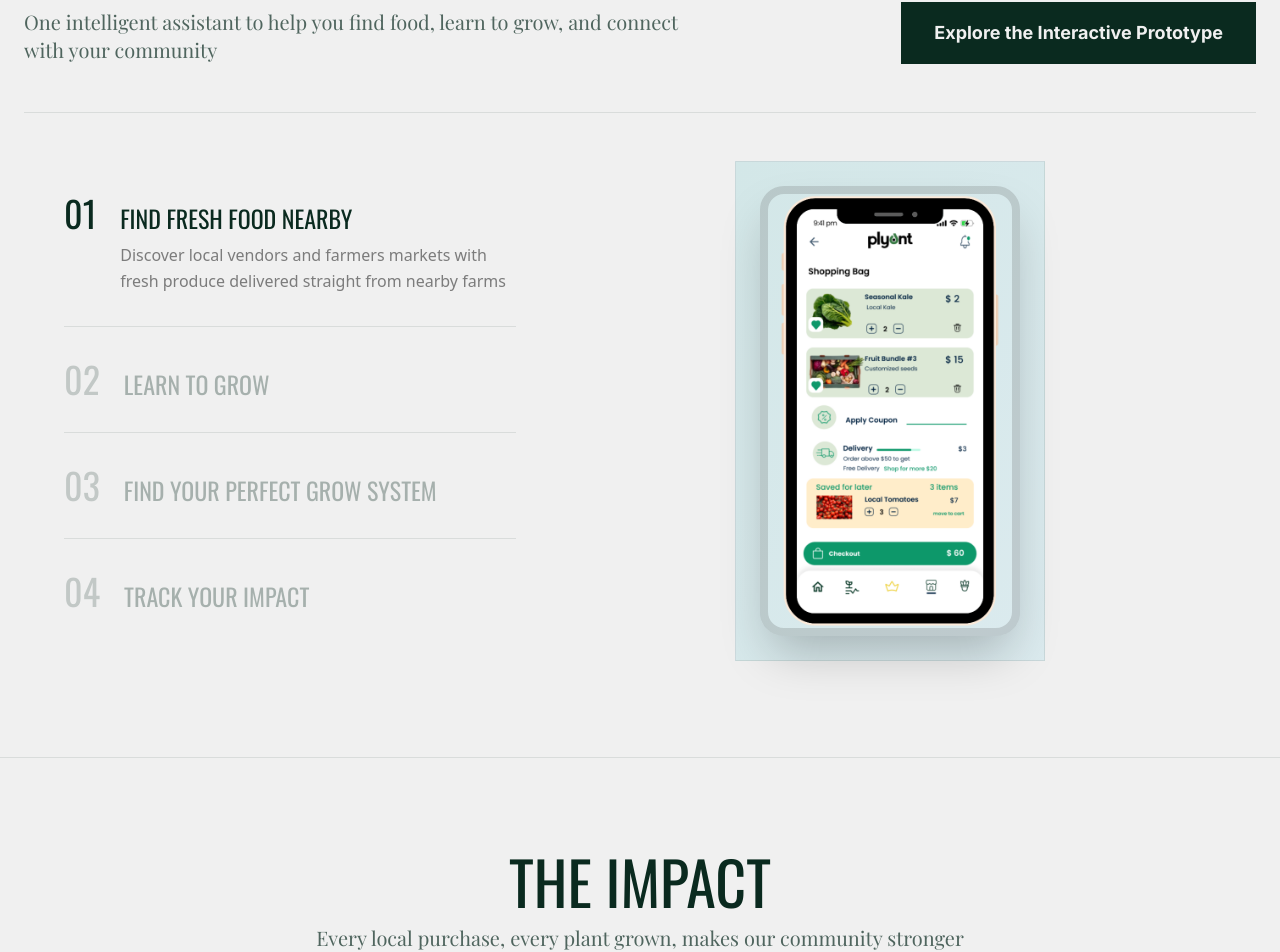
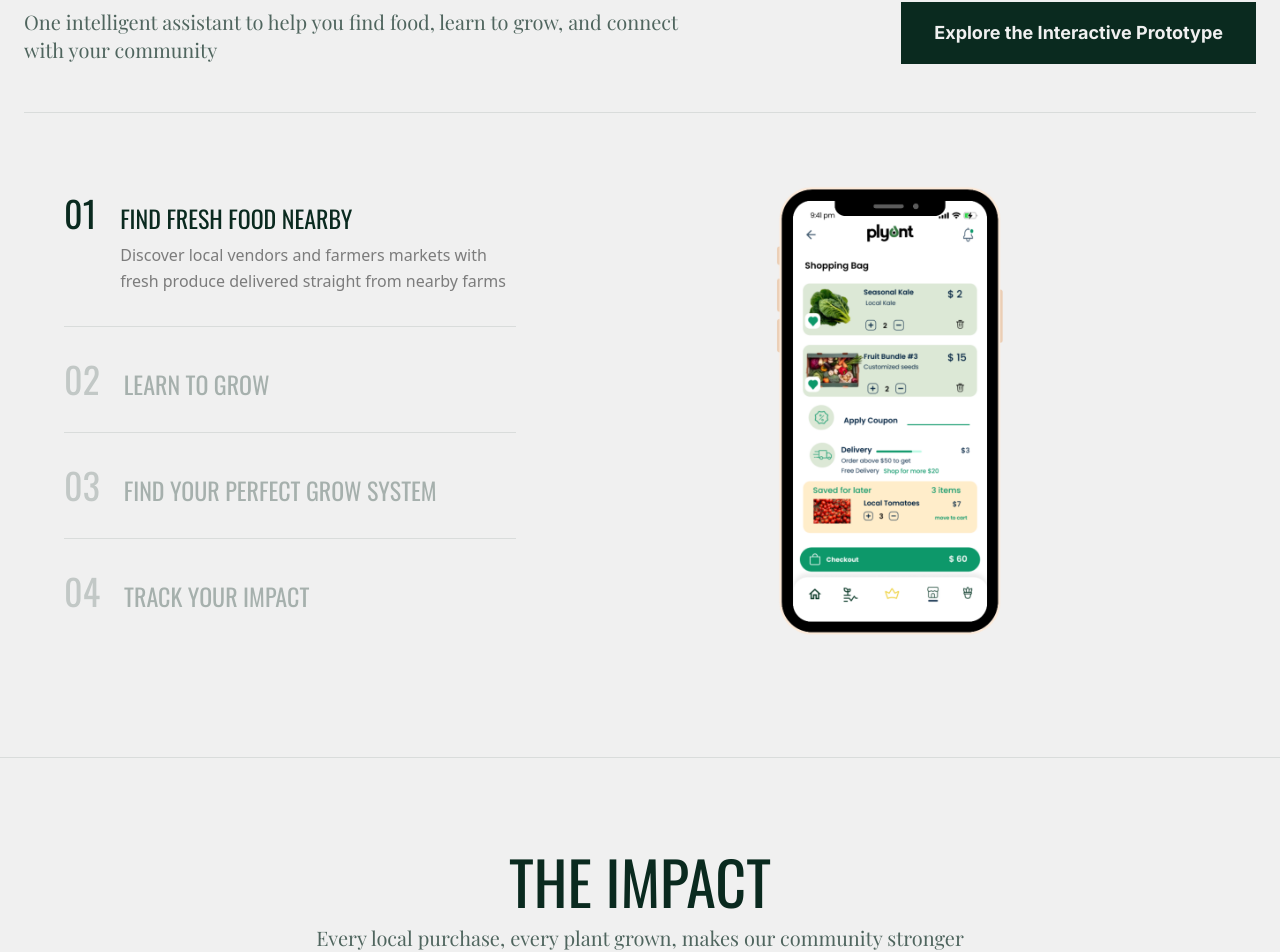
Before and after one commit to KismetKrystle/PLYT-Landing, a Next.js app: page / in a window 1280 px wide. Shown: the part 4229-5181 px from the top of the page. Built offline with nearby package versions, Linux system fonts and the light colour scheme; a web font is replaced by a local one.

Commit message:
fix: remove background, border and shadows from AI Assistant images

```diff
--- a/app/components/consumer/AIChat.tsx
+++ b/app/components/consumer/AIChat.tsx
@@ -14,11 +14,11 @@ export default function AIChat() {
             description: "Discover local vendors and farmers markets with fresh produce delivered straight from nearby farms",
             color: "soft-teal",
             content: (
-                <div className="bg-gradient-to-br from-soft-teal/20 to-sky-blue/20 rounded-none p-6 h-full border border-dark-gray/10 flex items-center justify-center">
+                <div className="rounded-none p-6 h-full flex items-center justify-center">
                     <img
                         src="/assets/images/consumer/ai-fresh-food.png"
                         alt="Find Fresh Food Nearby"
-                        className="h-full w-auto object-contain rounded-3xl shadow-2xl border-8 border-dark-gray/20"
+                        className="h-full w-auto object-contain"
                     />
                 </div>
             ),
@@ -28,11 +28,11 @@ export default function AIChat() {
             description: "Get personalized guidance on growing food in your space with step-by-step instructions",
             color: "warm-gold",
             content: (
-                <div className="bg-gradient-to-br from-warm-gold/20 to-coral/20 rounded-none p-6 h-full flex items-center justify-center border border-dark-gray/10">
+                <div className="rounded-none p-6 h-full flex items-center justify-center">
                     <img
                         src="/assets/images/consumer/ai-learn-to-grow.png"
                         alt="Learn to Grow"
-                        className="h-full w-auto object-contain rounded-3xl shadow-2xl border-8 border-dark-gray/20"
+                        className="h-full w-auto object-contain"
                     />
                 </div>
             ),
@@ -42,11 +42,11 @@ export default function AIChat() {
             description: "Browse custom systems designed by local artisans from recycled materials",
             color: "sage-green",
             content: (
-                <div className="bg-gradient-to-br from-sage-green/20 to-soft-teal/20 rounded-none p-6 h-full flex items-center justify-center border border-dark-gray/10">
+                <div className="rounded-none p-6 h-full flex items-center justify-center">
                     <img
                         src="/assets/images/consumer/ai-grow-system.png"
                         alt="Find Your Perfect Grow System"
-                        className="h-full w-auto object-contain rounded-3xl shadow-2xl border-8 border-dark-gray/20"
+                        className="h-full w-auto object-contain"
                     />
                 </div>
             ),
@@ -56,11 +56,11 @@ export default function AIChat() {
             description: "See real-time data on CO₂ saved, water conserved, and food produced from your growing system",
             color: "sky-blue",
             content: (
-                <div className="bg-gradient-to-br from-sky-blue/20 to-soft-teal/20 rounded-none p-6 h-full flex items-center justify-center border border-dark-gray/10">
+                <div className="rounded-none p-6 h-full flex items-center justify-center">
                     <img
                         src="/assets/images/consumer/ai-impact.png"
                         alt="Track Your Impact"
-                        className="h-full w-auto object-contain rounded-3xl shadow-2xl border-8 border-dark-gray/20"
+                        className="h-full w-auto object-contain"
                     />
                 </div>
             ),
```
